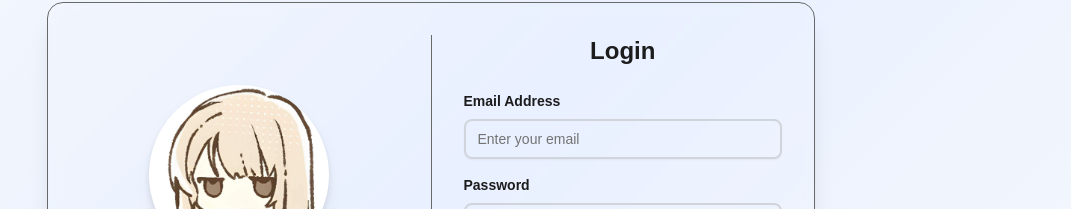
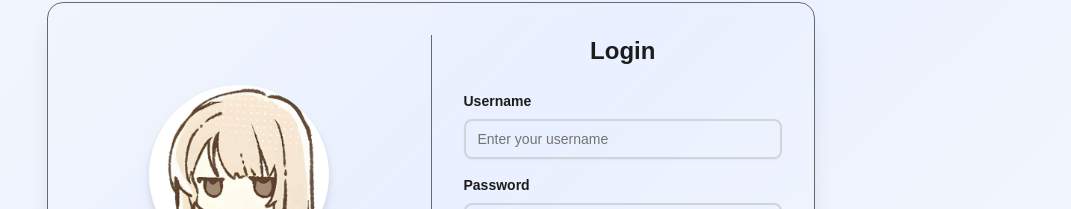
Before and after one commit to Long9904/ToDoApp-FE, a React (Vite) app: page / in a window 1280 px wide. Shown: the part 189-398 px from the top of the page, without its empty margins (209-1280 px from the left). Built offline with nearby package versions, Linux system fonts and the light colour scheme; no server answers.

Commit message:
Add login feature

```diff
--- a/src/modules/auth/components/LoginForm.tsx
+++ b/src/modules/auth/components/LoginForm.tsx
@@ -13,7 +13,7 @@ type LoginFormProps = {
 const LoginForm = ({ handleLogin }: LoginFormProps) => {
   // State
   const [formData, setFormData] = useState<LoginType>({
-    email: "",
+    username: "",
     password: "",
   });
 
@@ -79,18 +79,18 @@ const LoginForm = ({ handleLogin }: LoginFormProps) => {
           <div className="space-y-4">
             <div>
               <Label
-                htmlFor="email"
+                htmlFor="username"
                 className="font-semibold text-sm mb-2 block"
               >
-                Email Address
+                Username
               </Label>
               <Input
-                type="email"
-                id="email"
-                name="email"
-                value={formData.email}
+                type="text"
+                id="username"
+                name="username"
+                value={formData.username}
                 onChange={handleInputChange}
-                placeholder="Enter your email"
+                placeholder="Enter your username"
                 className="border-2 border-gray-300 focus:border-[#1C2526] h-11 md:h-10 px-3 rounded-lg transition-all text-sm w-full"
                 required
                 autoComplete="current-email"
--- a/src/modules/auth/pages/Login.tsx
+++ b/src/modules/auth/pages/Login.tsx
@@ -1,17 +1,22 @@
-import { useState } from "react";
 import LoginForm from "../components/LoginForm";
 import type { LoginType } from "../../../types/authType";
+import { login } from "@/network/services/authenService";
+import { useThemedToast } from "@/contexts/ToastService";
 
 const Login = () => {
   document.title = "Login - Mahihi";
-  const [loginForm, setLoginForm] = useState<LoginType>({
-    email: "",
-    password: "",
-  });
+  const { showToast } = useThemedToast();
 
-  const handleLogin = (data: LoginType) => {
-    setLoginForm(data);
-    console.log(loginForm);
+  const handleLogin = async (data: LoginType) => {
+    const response = await login(data);
+    if (response.isSuccess) {
+      // Set jwt into local storage
+      localStorage.setItem("token", response.value.accessToken);
+      window.location.href = "/home";
+    } else {
+      showToast(JSON.stringify(response.errors), "error");
+    }
+    return response;
   };
 
   return (
--- a/src/network/services/authenService.ts
+++ b/src/network/services/authenService.ts
@@ -1,7 +1,11 @@
-import type { RegisterType } from "@/types/authType";
+import type { LoginType, RegisterType } from "@/types/authType";
 import { apiRequest } from "../api/apiRequest";
 import type { ApiResult } from "../../types/apiResult";
 
 export async function register(data: RegisterType): Promise<ApiResult<any>> {
   return apiRequest<any>("POST", "/authentication/register", data);
 }
+
+export async function login(data: LoginType): Promise<ApiResult<any>> {
+  return apiRequest<any>("POST", "/authentication/login", data);
+}
--- a/src/types/authType.ts
+++ b/src/types/authType.ts
@@ -1,5 +1,5 @@
 export type LoginType = {
-  email: string;
+  username: string;
   password: string;
 };
 
```
